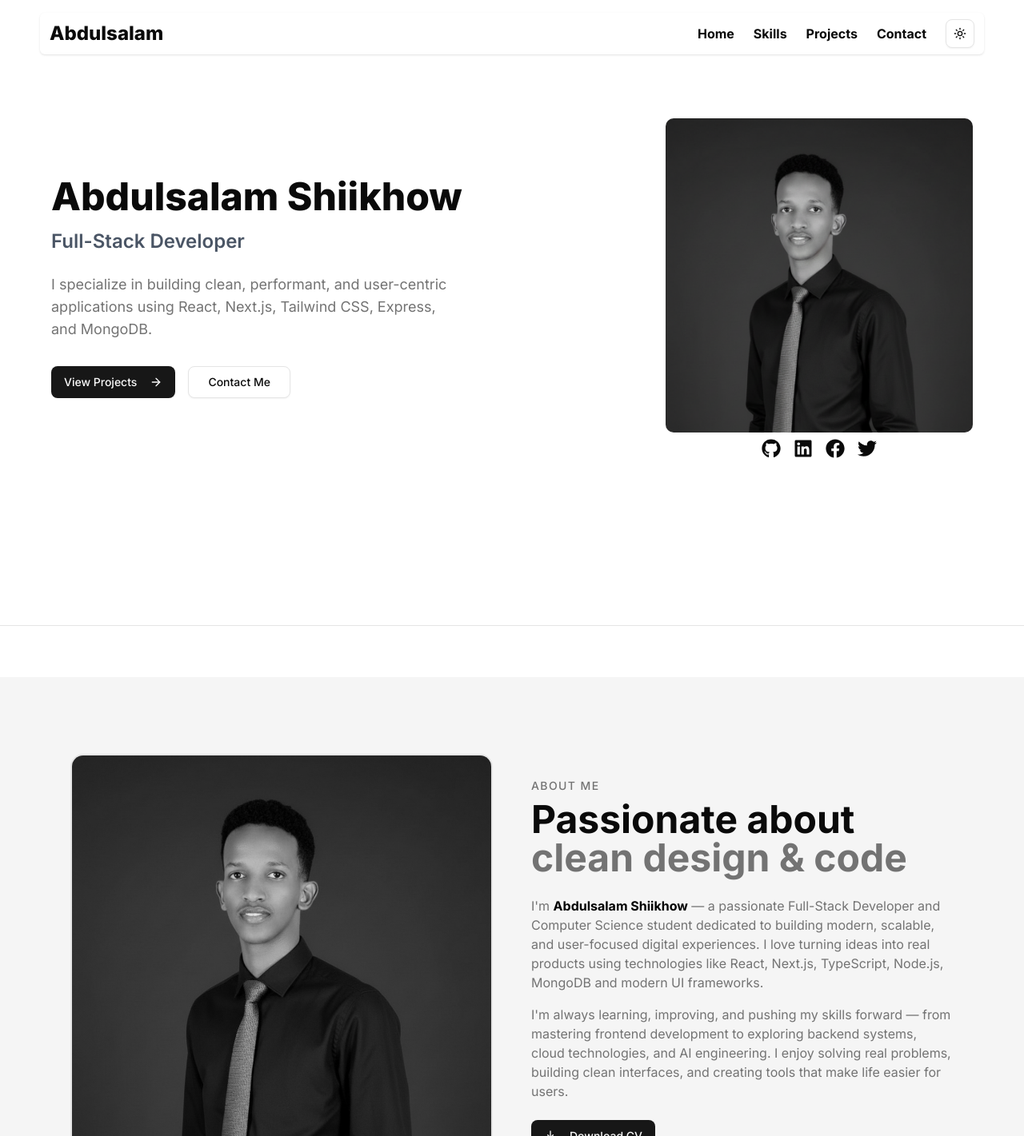
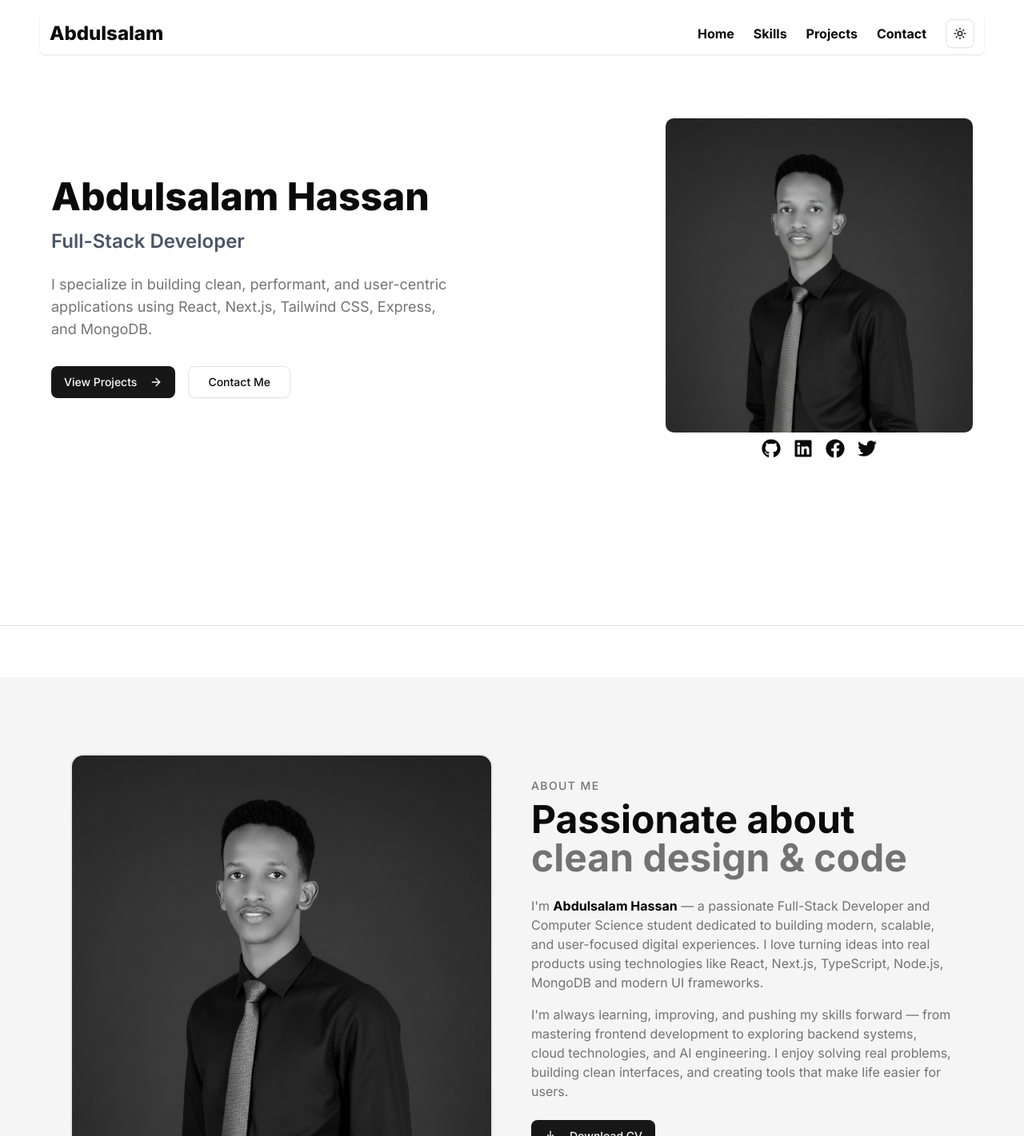
Before and after one commit to dev-abdulsalam1/portfolio, a Next.js app: page / in a window 1280 px wide. Shown: the top 1421 px of the page at 80% size. Built offline with nearby package versions, Linux system fonts and the light colour scheme.

Commit message:
fix name to Abdulsalam Hassan

```diff
--- a/src/app/about/page.js
+++ b/src/app/about/page.js
@@ -36,7 +36,7 @@ export default function About() {
 
                         <div className="space-y-4 text-muted-foreground">
                             <p>
-                                I&apos;m <b className="text-black">Abdulsalam Shiikhow</b>  — a passionate Full-Stack Developer and Computer Science student dedicated to building modern, scalable, and user-focused digital experiences. I love turning ideas into real products using technologies like React, Next.js, TypeScript, Node.js, MongoDB and modern UI frameworks.
+                                I&apos;m <b className="text-black">Abdulsalam Hassan</b>  — a passionate Full-Stack Developer and Computer Science student dedicated to building modern, scalable, and user-focused digital experiences. I love turning ideas into real products using technologies like React, Next.js, TypeScript, Node.js, MongoDB and modern UI frameworks.
                             </p>
                             <p>
                                 I&apos;m always learning, improving, and pushing my skills forward — from mastering frontend development to exploring backend systems, cloud technologies, and AI engineering. I enjoy solving real problems, building clean interfaces, and creating tools that make life easier for users.
--- a/src/app/layout.js
+++ b/src/app/layout.js
@@ -8,8 +8,8 @@ const inter = Inter({ subsets: ["latin"] });
 
 
 export const metadata = {
-  title: "Abdulsalam -Portfolio",
-  description: "MERN FullStack developer",
+  title: "Abdulsalam Hassan | Full-Stack Developer",
+  description: "Portfolio of Abdulsalam Hassan, a modern full-stack developer specializing in MERN, Next.js, and high-quality web applications.",
 };
 
 export default function RootLayout({ children }) {
--- a/src/app/page.js
+++ b/src/app/page.js
@@ -20,7 +20,7 @@ export default function Home() {
           {/* Text Content */}
           <div className="flex-1 text-center md:text-left">
             <h1 className="text-3xl sm:text-4xl md:text-5xl font-extrabold mb-4">
-              Abdulsalam Shiikhow
+              Abdulsalam Hassan
             </h1>
 
             <h2 className="text-xl md:text-2xl font-semibold text-gray-600 dark:text-gray-300 mb-6">
```
Lines whose indentation alone changed are shown as unchanged.
